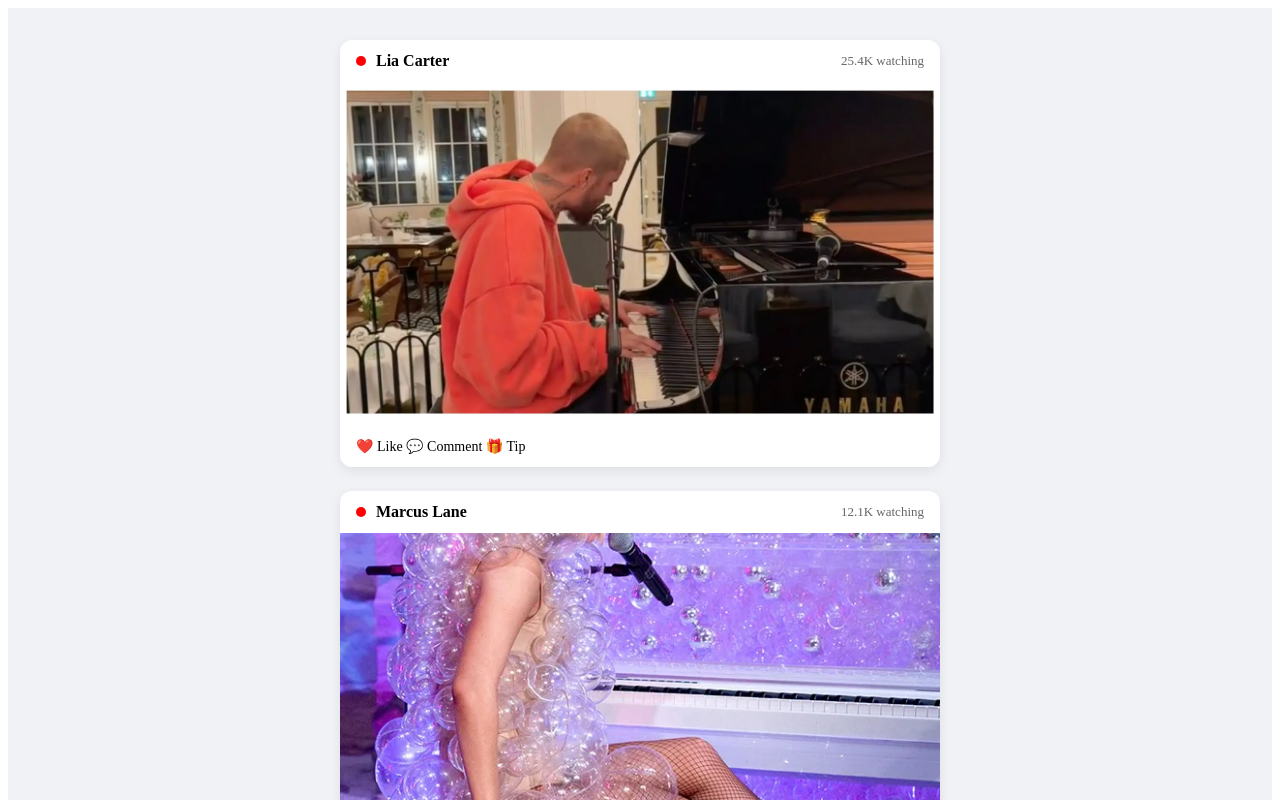
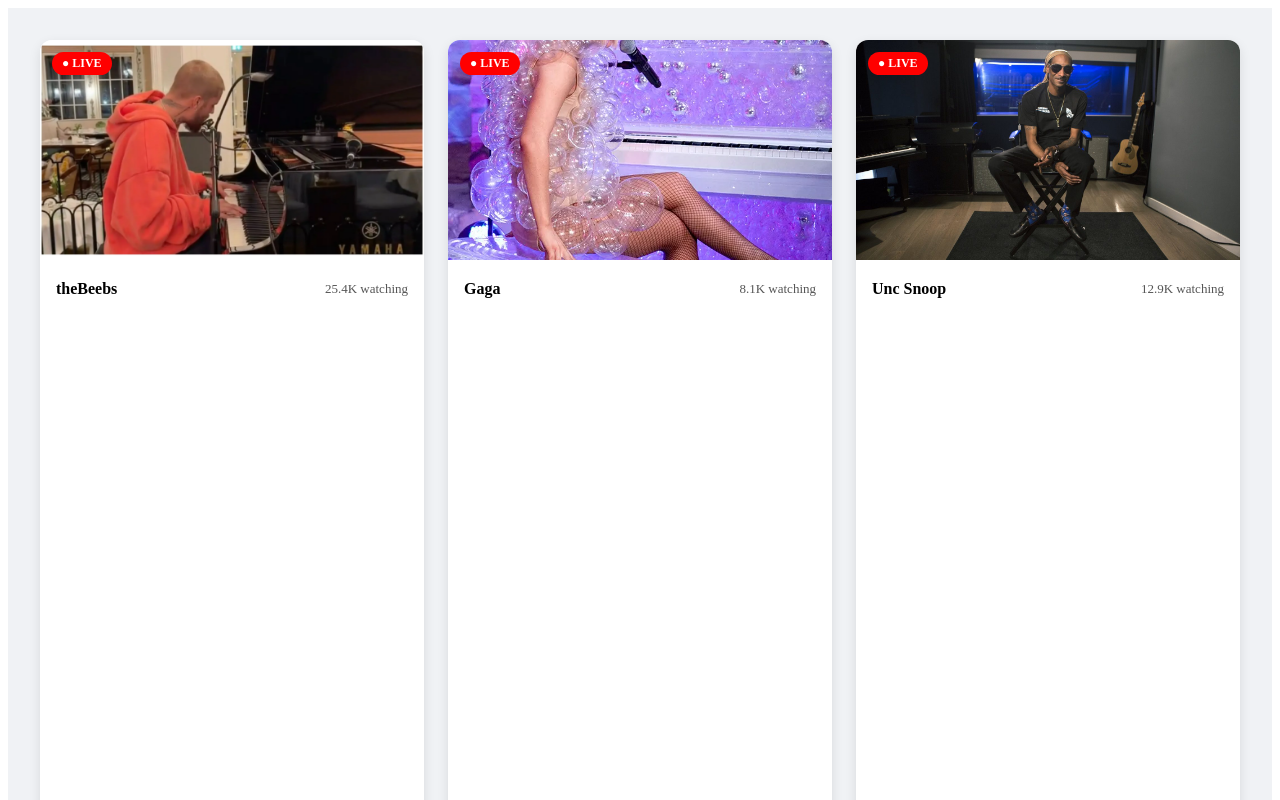
Before and after one commit to mejiasergio2002-max/BandMate, a Next.js app: page /feed in a window 1280 px wide. Shown: the top 800 px of the page. Built offline with nearby package versions, Linux system fonts and the light colour scheme.

Commit message:
Update artist names in feed mock data

```diff
--- a/app/feed/page.tsx
+++ b/app/feed/page.tsx
@@ -2,20 +2,20 @@ export default function FeedPage() {
   const posts = [
     {
       id: 1,
-      name: "Lia Carter",
+      name: "theBeebs",
       viewers: "25.4K",
       image: "/feed/artist1.jpg",
     },
     {
       id: 2,
-      name: "Marcus Lane",
-      viewers: "12.1K",
+      name: "Gaga",
+      viewers: "8.1K",
       image: "/feed/artist2.jpg",
     },
     {
       id: 3,
-      name: "Echo Bloom",
-      viewers: "8.7K",
+      name: "Unc Snoop",
+      viewers: "12.9K",
       image: "/feed/artist3.jpg",
     },
   ];
@@ -26,72 +26,68 @@ export default function FeedPage() {
         background: "#f0f2f5",
         minHeight: "100vh",
         padding: "32px",
-        display: "flex",
-        justifyContent: "center",
+        display: "grid",
+        gridTemplateColumns: "repeat(auto-fill, minmax(320px, 1fr))",
+        gap: "24px",
       }}
     >
-      <div style={{ width: "600px" }}>
       {posts.map((post) => (
         <div
           key={post.id}
           style={{
             background: "white",
             borderRadius: "12px",
-              marginBottom: "24px",
-              boxShadow: "0 4px 12px rgba(0,0,0,0.08)",
             overflow: "hidden",
+            boxShadow: "0 4px 12px rgba(0,0,0,0.1)",
           }}
         >
-            {/* Header */}
-            <div
-              style={{
-                padding: "12px 16px",
-                display: "flex",
-                alignItems: "center",
-                gap: "10px",
-              }}
-            >
-              <span
-                style={{
-                  width: "10px",
-                  height: "10px",
-                  background: "red",
-                  borderRadius: "50%",
-                }}
-              />
-              <strong>{post.name}</strong>
-              <span style={{ marginLeft: "auto", fontSize: "13px", color: "#666" }}>
-                {post.viewers} watching
-              </span>
-            </div>
-
-            {/* Image */}
+          {/* IMAGE */}
+          <div style={{ position: "relative" }}>
             <img
               src={post.image}
               alt={post.name}
               style={{
                 width: "100%",
-                height: "340px",
+                height: "220px",
                 objectFit: "cover",
               }}
             />
 
-            {/* Actions */}
+            {/* LIVE BADGE */}
             <div
               style={{
-                padding: "12px 16px",
-                display: "flex",
-                gap: "16px",
-                fontSize: "14px",
+                position: "absolute",
+                top: 12,
+                left: 12,
+                background: "red",
+                color: "white",
+                padding: "4px 10px",
+                borderRadius: "999px",
+                fontSize: "12px",
+                fontWeight: "bold",
               }}
             >
-              ❤️ Like
-              💬 Comment
-              🎁 Tip
+              ● LIVE
+            </div>
+          </div>
+
+          {/* INFO */}
+          <div style={{ padding: "16px" }}>
+            <div
+              style={{
+                display: "flex",
+                justifyContent: "space-between",
+                alignItems: "center",
+              }}
+            >
+              <strong>{post.name}</strong>
+              <span style={{ fontSize: "13px", color: "#555" }}>
+                {post.viewers} watching
+              </span>
+            </div>
           </div>
         </div>
       ))}
     </div>
-    </div>
   );
 }
```
Lines whose indentation alone changed are shown as unchanged.
